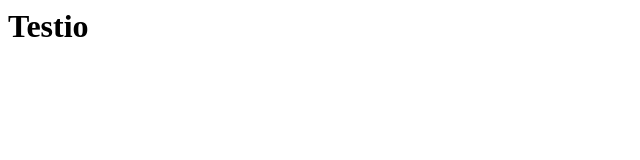
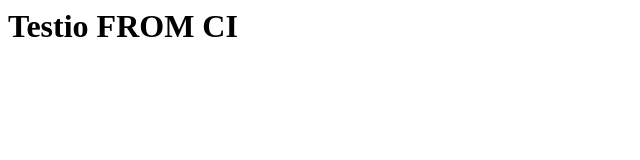
Before and after one commit to colincannon-acp/testio, a plain HTML site: page public/index.html in a window 1280 px wide. Shown: the whole page, without its empty margins (0-640 px from the left). Drawn offline with Linux system fonts and the light colour scheme.

Commit message:
updated index

```diff
--- a/public/index.html
+++ b/public/index.html
@@ -5,6 +5,6 @@
 		</title>
 	</head>
 	<body>
-		<h1>Testio</h1>
+		<h1>Testio FROM CI</h1>
 	</body>
 </html>
```
